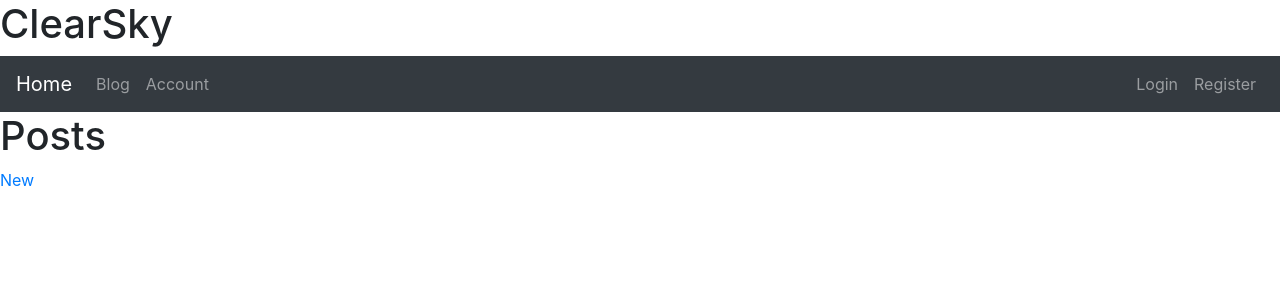
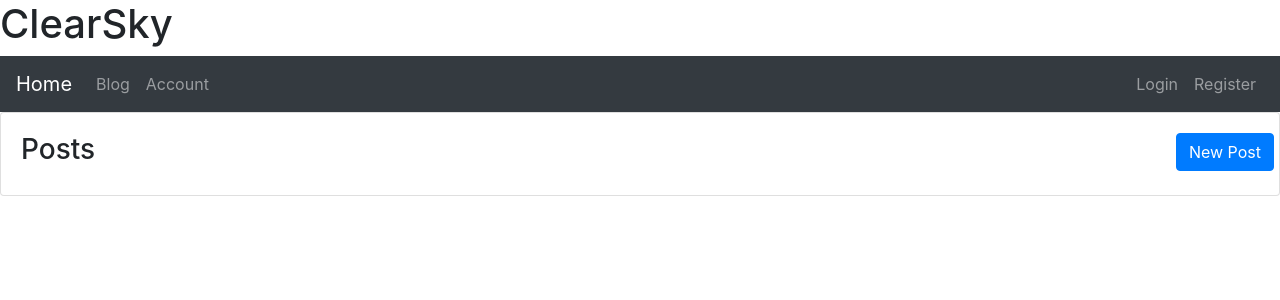
Before and after one commit to NathanStern/ClearSky, a Flask app: page /blog/ in a window 1280 px wide. Shown: the top 300 px of the page. Run offline with Flask 2, Linux system fonts and the light colour scheme; the visitor is signed in with stand-in values (Sample User, id 1); data comes from the database, SQL or seed files in the repository; data that the repository does not hold is empty; some libraries are stand-ins or nearby versions.

Commit message:
added bootstrap to the blog pages

```diff
--- a/clearsky/templates/blog/index.html
+++ b/clearsky/templates/blog/index.html
@@ -1,27 +1,37 @@
  {% extends 'base.html' %}
 
- {% block header %}
-    <h1>{% block title %}Posts{% endblock %}</h1>
-    {% if g.user %}
-        <a class="action" href="{{ url_for('blog.create') }}">New</a>
-    {% endif %}
-
-{% endblock %}
+{% block title %}Posts{% endblock %}
 
 {% block content %}
+    <div class="card">
+        <div class="container-fluid card-body">
+            <div class="row justify-content-center">
+                <div class="col-sm"><h3>Posts</h3></div>
+                {% if g.user %}
+                    <div class=""><span></span><button class="btn btn-primary float-right" onclick="window.location.href='{{ url_for('blog.create') }}';">New Post</button></div>
+                {% endif %}
+            </div>
+        </div>
+    </div>
     {% for post in posts %}
-        <article class ="post">
-            <header>
-                <div>
-                    <h1>{{ post['title'] }}</h1>
-                    <div class="about">by {{ post['username'] }} on {{ post['created'].strftime('%Y-%m-%d') }}</div>
+        <div class="container-fluid">
+            <div class="row justify-content-center">
+                <div class="card col-5 border-secondary mb-3">
+                    <div class="card-body">
+                        <div class="card-title">
+                            <h4>{{ post['title'] }}</h4>
+                            <small class="text-muted">by {{ post['username'] }} on {{ post['created'].strftime('%Y-%m-%d') }}</small>
+                        </div>
+                        <div class="card-text">
+                            <p>{{ post['body'] }}</p>
+                            {% if session['user_id'] == post['author_id'] %}
+                                <button class="btn btn-primary" onclick="window.location.href = '{{ url_for('blog.update', id=post['id']) }}';">Edit</button>
+                            {% endif %}
+                        </div>
+                    </div>
                 </div>
-                {% if session['user_id'] == post['author_id'] %}
-                    <a class="action" href="{{ url_for('blog.update', id=post['id']) }}">Edit</a>
-                {% endif %}
-            </header>
-            <p class="body">{{ post['body'] }}</p>
-        </article>
+            </div>
+        </div>
         {% if not loop.last %}
             <hr>
         {% endif %}
```
Also changed, not shown: clearsky/templates/blog/create.html (+18 -9 lines), clearsky/templates/blog/update.html (+23 -9 lines).
